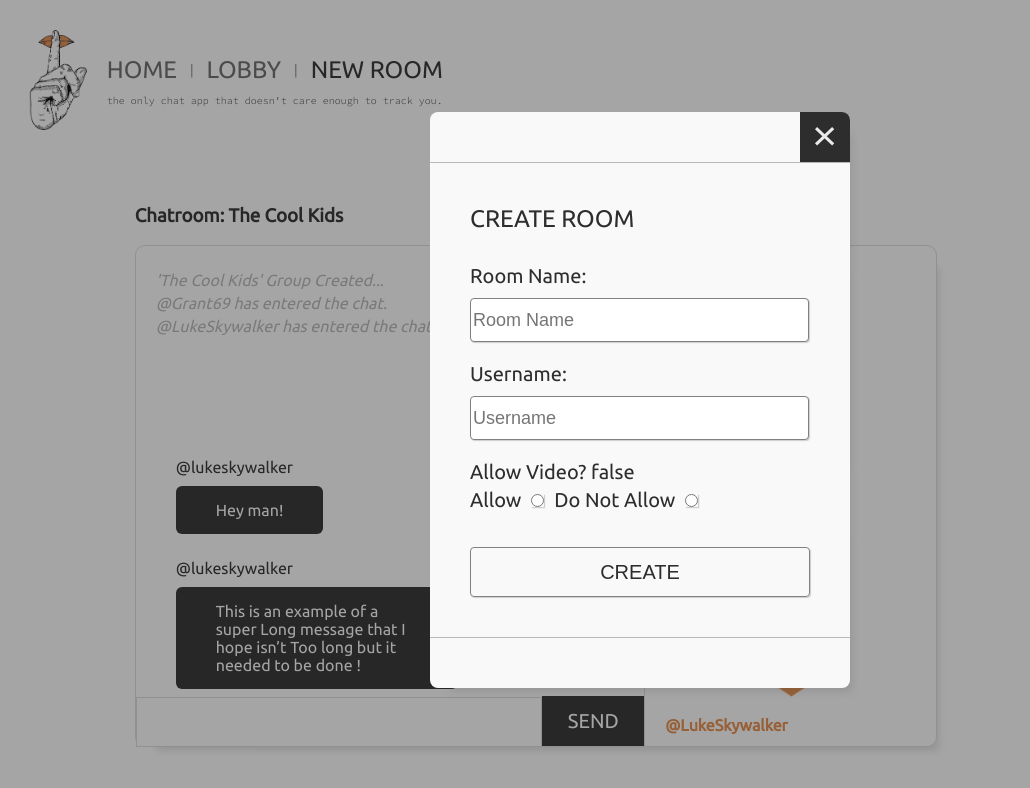
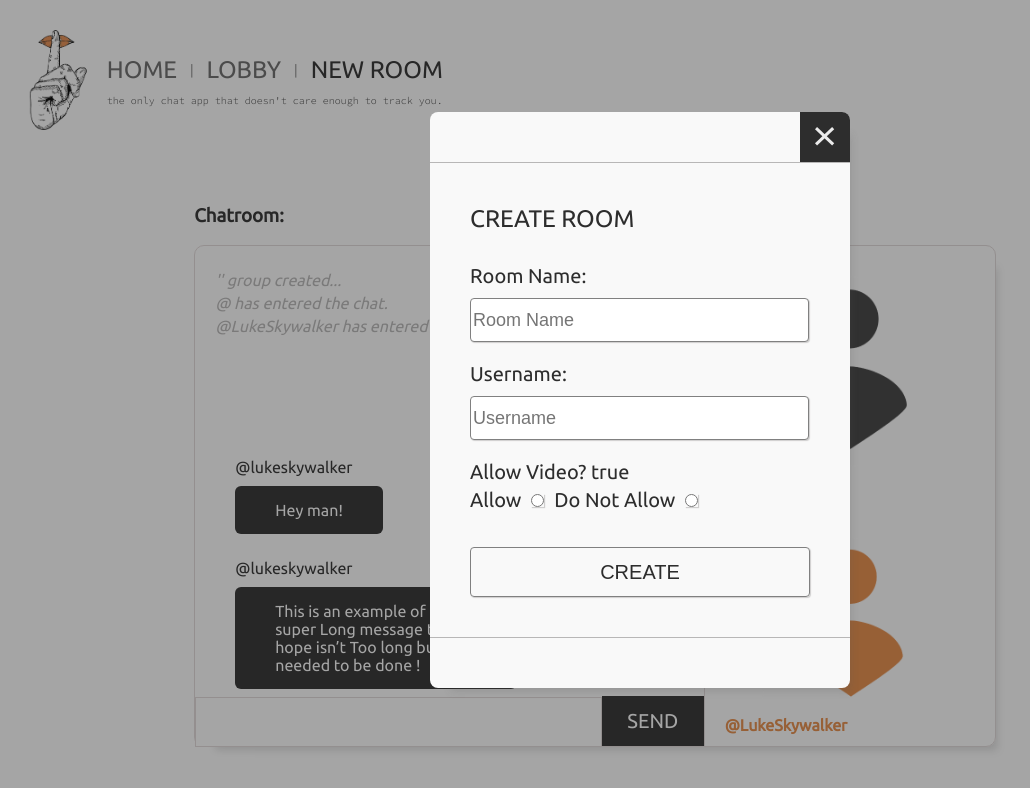
Before and after one commit to GrantDarling/Hush-Chat-App, a React (Create React App) app in the folder client/: page /room in a window 1280 px wide. Shown: the top 788 px of the page, without its empty margins (0-1030 px from the left). Built offline with nearby package versions, Linux system fonts and the light colour scheme.

Commit message:
Tied 'create room' modal state to room

```diff
--- a/client/src/components/layout/ModalCreateRoom.js
+++ b/client/src/components/layout/ModalCreateRoom.js
@@ -1,40 +1,32 @@
 import React, { useState } from 'react';
 
-const ModalCreateRoom = () => {
-  const [room, setRoom] = useState({
-    roomName: '',
-    hostUsername: '',
-    allowVideo: "false"
-  })
-
-  const { roomName, hostUsername, allowVideo } = room;
+const ModalCreateRoom = ({ roomName, hostUsername, allowVideo, setRoom, room, toggleModal }) => {
 
   const onChange = (e) => {
-    setRoom({
+      setRoom({
       ...room,
       [e.target.name]: e.target.value
-    })
+      })
   }
 
   const onSubmit = (e) => {
     e.preventDefault();
-
-    alert('do something...');
+    toggleModal();
   }
 
   return (
     <div className='modal-child'>
       <h1>CREATE ROOM</h1>
       <form onSubmit={onSubmit}>
-        <label htmlFor='roomName'>Room Name: {roomName} </label>
+        <label htmlFor='roomName'>Room Name: </label>
         <input type='text' placeholder="Room Name" name='roomName' value={roomName} onChange={onChange} />
-        <label htmlFor='hostUsername'>Username: {hostUsername} </label>
+        <label htmlFor='hostUsername'>Username: </label>
         <input type='text' placeholder="Username" name='hostUsername' value={hostUsername} onChange={onChange} />
-        <label htmlFor='allowVideo'>Allow Video? {allowVideo.toString()}</label> <br/>
+        <label htmlFor='allowVideo'>Allow Video? {allowVideo}</label> <br/>
         <label htmlFor='allowVideo'>Allow</label>
         <input type="radio" id="allowed" className="checkmark" name="allowVideo" value="true" onChange={onChange} />
         <label htmlFor='allowVideo'>Do Not Allow</label>
-        <input type="radio" id="not-allowed" className="checkmark" name="allowVideo" value="false" onChange={onChange} />
+        <input type="radio" id="not-allowed" className="checkmark" name="allowVideo" value="" onChange={onChange} />
 
         <button type="submit" name='submit'>CREATE</button>
       </form>
--- a/client/src/components/layout/Room.js
+++ b/client/src/components/layout/Room.js
@@ -1,4 +1,4 @@
-import React, { useEffect } from 'react';
+import React, { useEffect, useState } from 'react';
 import Modal from './Modal';
 import CreateRoom from './ModalCreateRoom';
 import HostPlaceholder from "../../images/user-placeholder1.png";
@@ -9,24 +9,31 @@ const Room = () => {
     const [isOpen, toggleModal] = ModalSwitch();
 
     useEffect(() => {
-        if(!isOpen) {
-            toggleModal();
-        }
-    }, [toggleModal, isOpen])
+        toggleModal();
+    }, [])
+
+    const [room, setRoom] = useState({
+        roomName: '',
+        hostUsername: '',
+        allowVideo: "true"
+    })
+
+
+    const { roomName, hostUsername, allowVideo } = room;
 
     return (
         <section className='Room'>
-            <h3 className='Room-name'>Chatroom: The Cool Kids</h3>
+            <h3 className='Room-name'>Chatroom: {roomName}</h3>
             <div className='chatbox'>
                 <div className='chat'>
                     <div className='messages'>
                         <ul className="message-emit">
-                            <li>'The Cool Kids' Group Created...</li>
-                            <li>@Grant69 has entered the chat.</li>
+                            <li>'{roomName}' group created...</li>
+                            <li>@{hostUsername} has entered the chat.</li>
                             <li>@LukeSkywalker has entered the chat.</li>
                         </ul>
                         <div className='message-host'>
-                            <h3>@grantd16</h3>
+                            <h3>@{hostUsername}</h3>
                             <p>Hey man!</p>
                         </div>
                         <div className='message-guest'>
@@ -42,7 +49,7 @@ const Room = () => {
                             </p>
                         </div>
                         <div className='message-host'>
-                            <h3>@lukeskywalker</h3>
+                            <h3>@{hostUsername}</h3>
                             <p>This is an example of a super
                                 Long message that I hope isn’t
                                 Too long but it needed to be
@@ -57,8 +64,8 @@ const Room = () => {
                 </div>
                 <div className='videos'>
                     <div className='host'>
-                        <h4 className='username' >@Grant69</h4>
-                        <img src={HostPlaceholder}  alt="Host Placeholder"/>
+                        <h4 className='username' >@{hostUsername} {allowVideo}</h4>
+                        <img src={HostPlaceholder}  alt="Host Placeholder" className={ !!allowVideo ? '' : 'display-none' } />
                     </div>
                     <div className='guest'>
                         <h4 className='username' >@LukeSkywalker</h4>
@@ -69,8 +76,8 @@ const Room = () => {
                     <video className='guest' /> */}
                 </div>
 
-                <Modal isOpen={isOpen} toggleModal={toggleModal}>
-                    <CreateRoom />
+                <Modal isOpen={isOpen} toggleModal={toggleModal} >
+                    <CreateRoom roomName={roomName} hostUsername={hostUsername} allowVideo={allowVideo} setRoom={setRoom} room={room} toggleModal={toggleModal} />
                 </Modal>
 
             </div>
```
